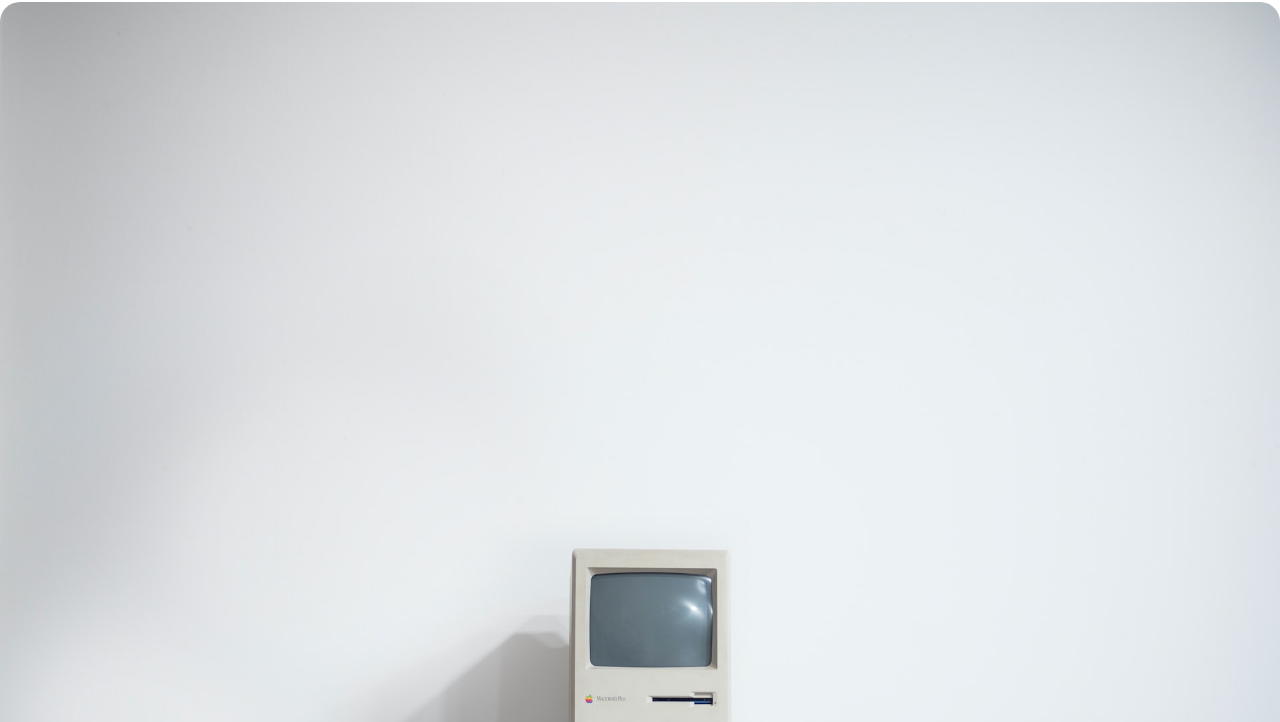
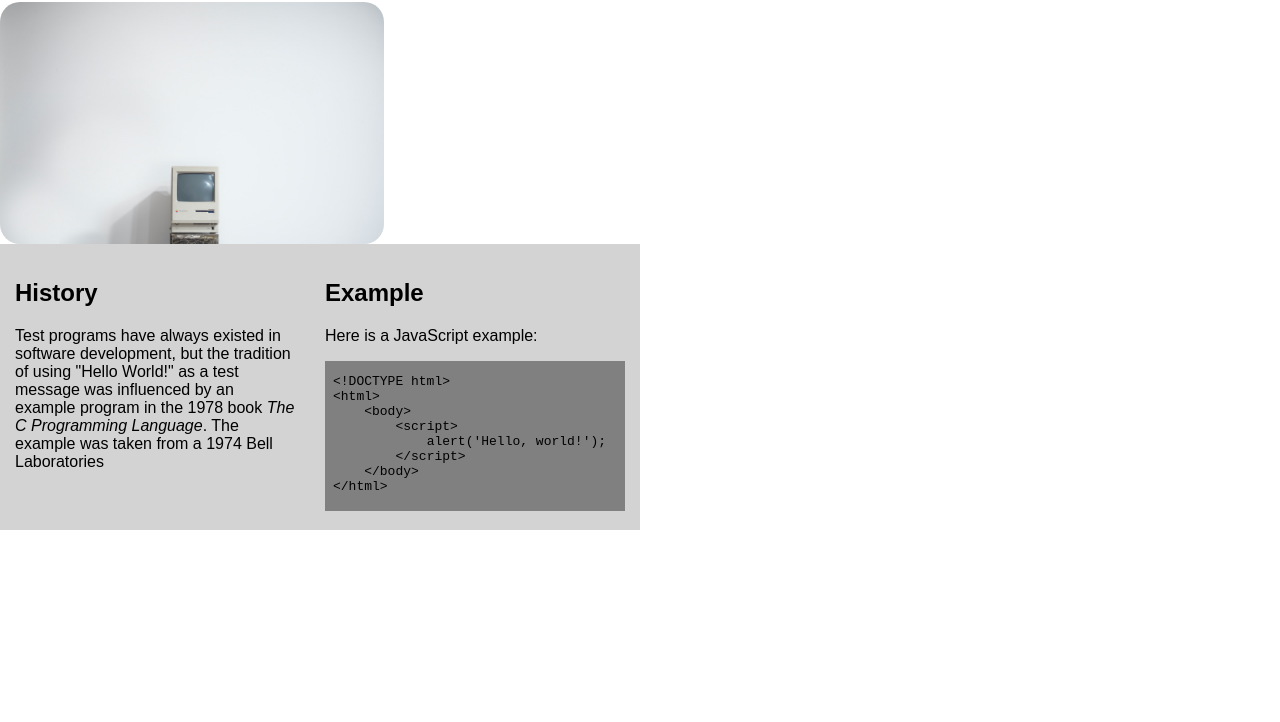
Before and after one commit to vigiljes/hello-449, a plain HTML site: page index.html in a window 1280 px wide. Shown: the part 78-800 px from the top of the page. Drawn offline with Linux system fonts and the light colour scheme.

Commit message:
contusionConfusionAboutFLEXandWIDTHpleaseCENTER

```diff
--- a/screen.css
+++ b/screen.css
@@ -1,6 +1,6 @@
 #lonely{
-    width: 100%;
-    height: 30%;
+    width: 30%;
+    height: 20%;
     border-radius: 20px;
 }
 
@@ -16,12 +16,12 @@ body{
     margin-top: 100px;
     margin: 0 auto;
     width: 100%;
-    border-radius: 20px
   }
 
 .column{
     width: 50%;
     display: flex;
+    border-radius: 20px
 }
 
 
```
